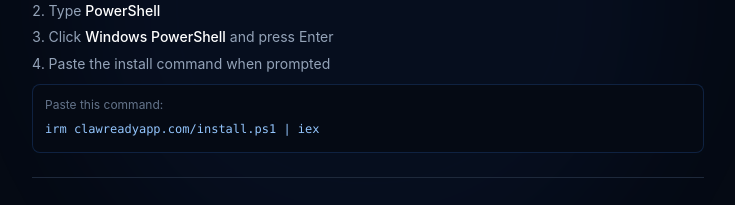
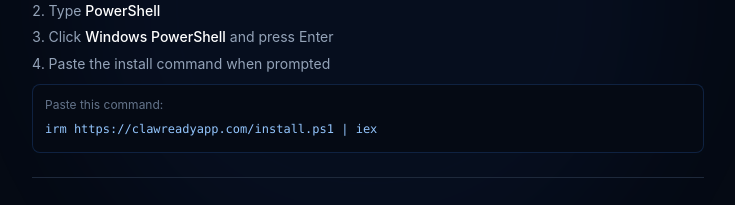
Before and after one commit to pcebner-del/clawready, a Next.js app in the folder landing/: page / in a window 1280 px wide. Shown: the part 6900-7105 px from the top of the page, without its empty margins (272-1007 px from the left). Built offline with nearby package versions, Linux system fonts and the light colour scheme.

Commit message:
fix: https:// in install command, sync public installer scripts
- Add https:// to irm command in Pricing.tsx (http:// silently fails)
- Sync public/ClawReady-install.ps1 and public/install.ps1 with latest installer
  (both now have Resolve-DistroName, correct config keys, text inputs for tokens)

```diff
--- a/landing/components/Pricing.tsx
+++ b/landing/components/Pricing.tsx
@@ -160,7 +160,7 @@
                     <div className="mt-3 bg-[#050a14] border border-blue-500/20 rounded-lg p-3">
                       <p className="text-slate-500 text-xs mb-1">Paste this command:</p>
                       <code className="text-blue-300 font-mono text-xs break-all">
-                        irm clawreadyapp.com/install.ps1 | iex
+                        irm https://clawreadyapp.com/install.ps1 | iex
                       </code>
                     </div>
                   </div>
```
Also changed, not shown: 2 other files (tests, documents, lock files or other folders).
